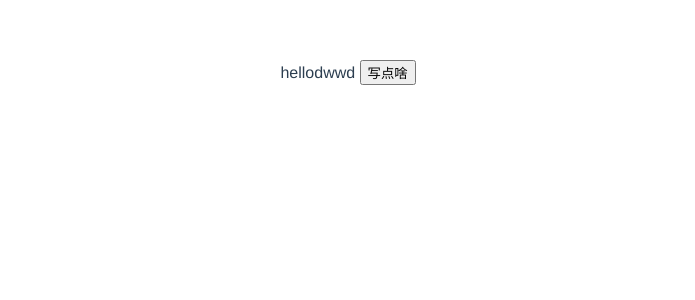
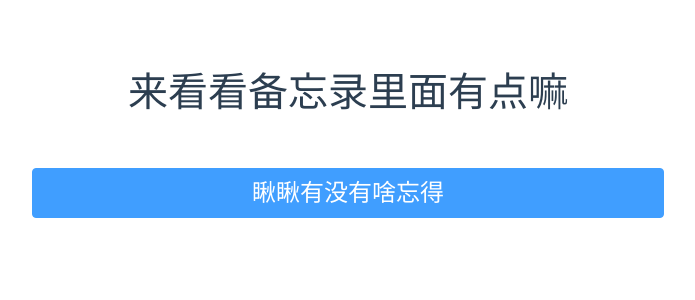
Before and after one commit to MrFlyer/esp32_Epaper, a Vue app in the folder web/vue/: page / in a window 1280 px wide. Shown: the top 300 px of the page, without its empty margins (292-987 px from the left). Built offline with nearby package versions, Linux system fonts and the light colour scheme.

Commit message:
web备忘录样式做了一半儿

```diff
--- a/web/vue/package.json
+++ b/web/vue/package.json
@@ -12,6 +12,7 @@
   },
   "dependencies": {
     "axios": "^0.27.2",
+    "element-ui": "^2.15.8",
     "vue": "^2.5.2",
     "vue-router": "^3.0.1"
   },
--- a/web/vue/src/components/test.vue
+++ b/web/vue/src/components/test.vue
@@ -1,14 +1,19 @@
 <template>
     <div id="all">
-        {{ msg }}
-        <button v-on:click="getdata()">
-            写点啥
-        </button>
-        <ol>
-            <li v-bind:key="todo" v-for="todo in todolist">
-                {{ todo }}
+        <p id="font">{{ msg }}</p>
+        <el-button type="primary" v-on:click="getdata()" id="but">
+            瞅瞅有没有啥忘得
+        </el-button>
+        <ul style="list-style-type: none;padding:0; margin:0;">
+            <li v-bind:key="todo" v-for="todo in todolist" id="list">
+                <el-tag closable>
+                    {{ todo }}
+                </el-tag>
             </li>
-        </ol>
+        </ul>
+        <!-- <el-table :data="todolist" style="width: 100%">
+            <el-table-column  prop="" label="待办事项" width="180"></el-table-column>
+        </el-table> -->
     </div>
 </template>
 
@@ -22,7 +27,7 @@ export default {
     data() {
         return {
             a : 0,
-            msg: 'hellodwwd',
+            msg: '来看看备忘录里面有点嘛',
             todolist : ''
         };
     },
@@ -54,3 +59,27 @@ export default {
     },
 };
 </script>
+
+<style scoped>
+#list{
+    margin-bottom: 10px;
+    size: mini;
+    /* width: 30px; */
+    text-align: center;
+}
+#but{
+    margin-top: 10px;
+    margin-bottom: 30px;
+    size:mini;
+    width: 50%;
+    font-size: 150%;
+
+
+}
+#font{
+    /* font-family: "Helvetica Neue",Helvetica,"PingFang SC","Hiragino Sans GB","Microsoft YaHei","微软雅黑",Arial,sans-serif; */
+    font-family: "font_family" !important;
+    font-size: 40px;
+    font-style: normal;
+}
+</style>
--- a/web/vue/src/main.js
+++ b/web/vue/src/main.js
@@ -3,8 +3,11 @@
 import Vue from 'vue'
 import App from './App'
 import router from './router'
+import ElementUI from 'element-ui';
+import 'element-ui/lib/theme-chalk/index.css';
 
 Vue.config.productionTip = false
+Vue.use(ElementUI);
 
 /* eslint-disable no-new */
 new Vue({
```
Also changed, not shown: 1 other file (tests, documents, lock files or other folders).
